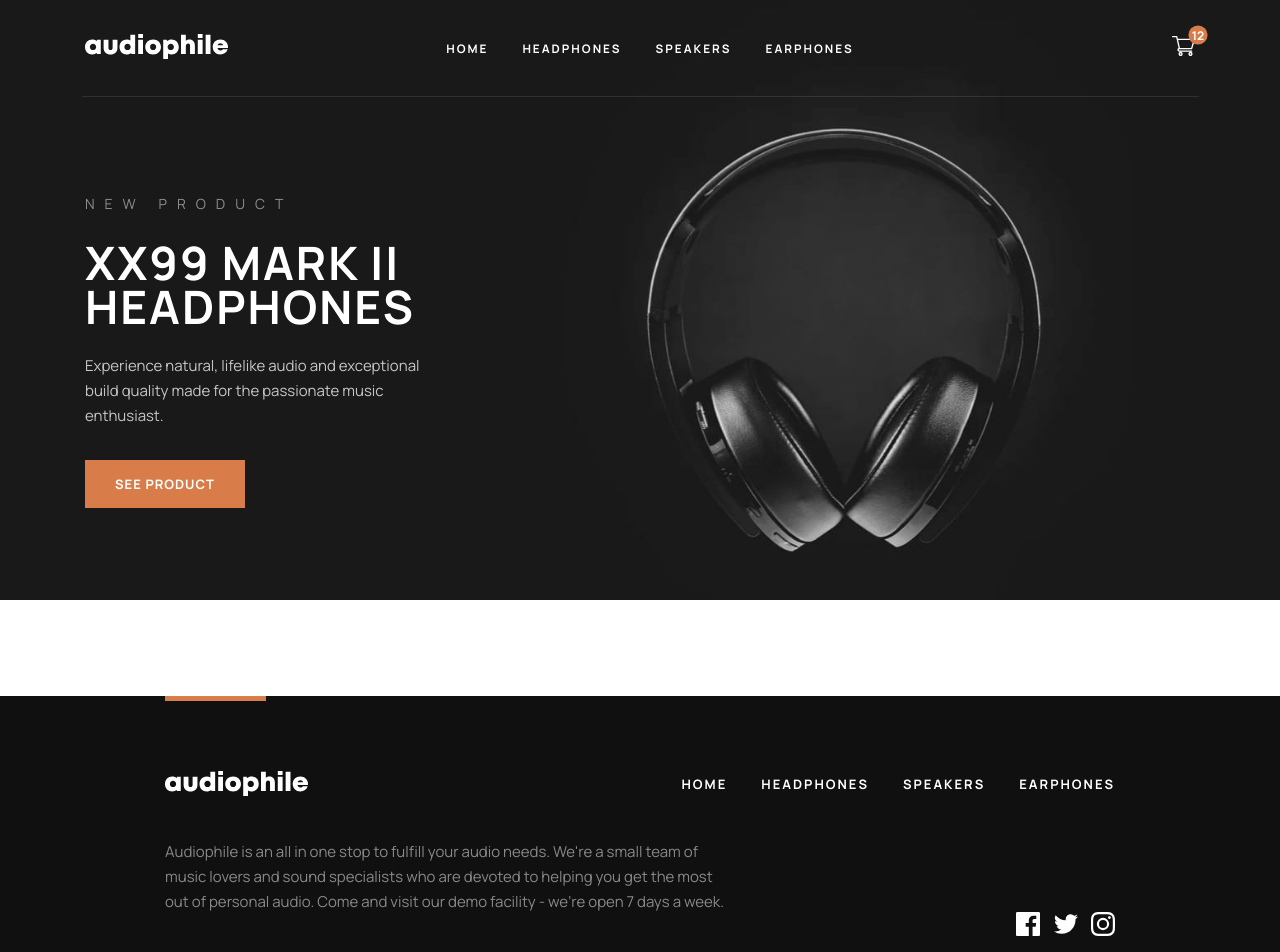
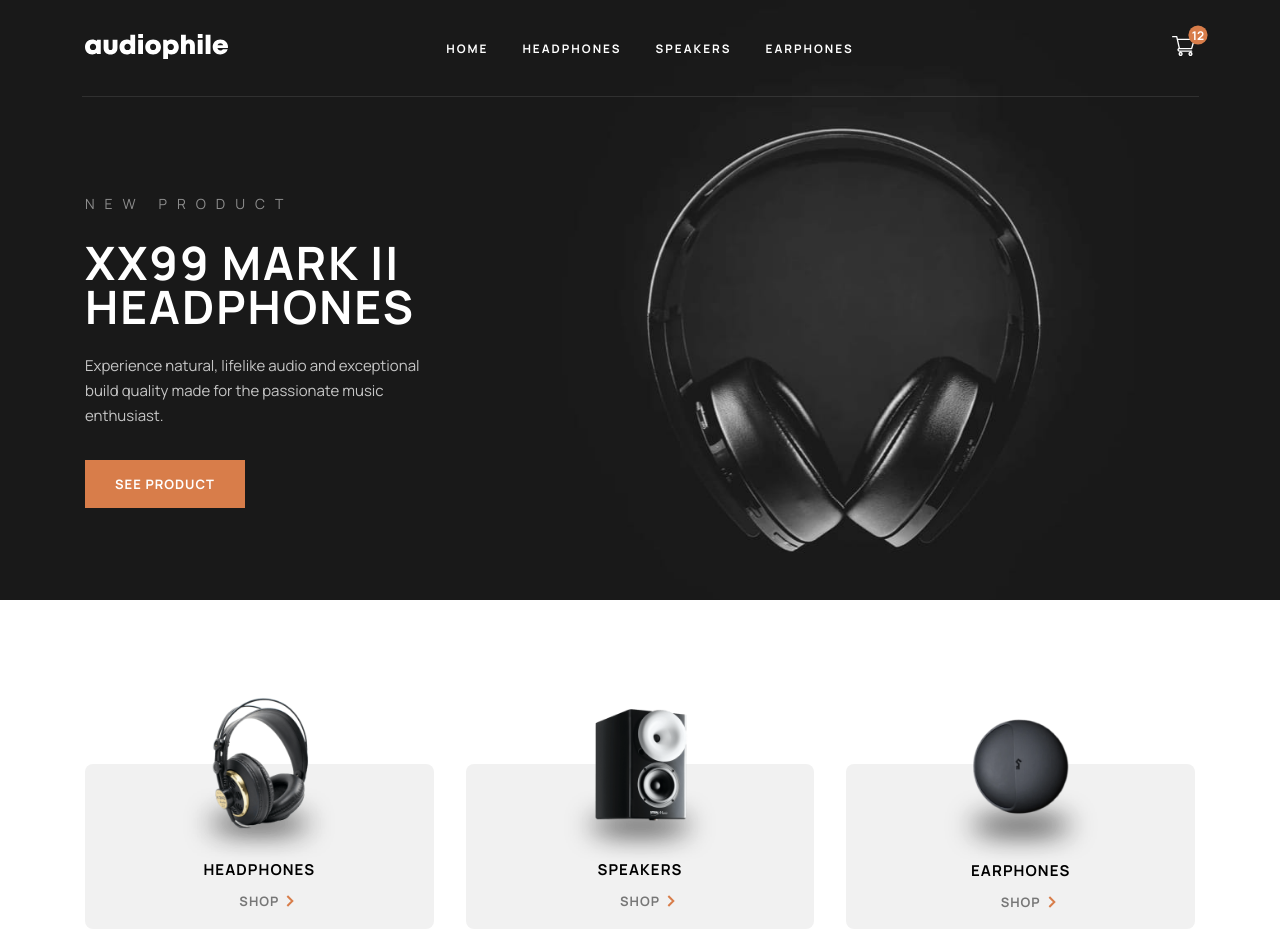
Before and after one commit to ClaudioFerreira1/audiophile-ecommerce, a React (Create React App) app: page / in a window 1280 px wide. Shown: the top 952 px of the page. Built offline with nearby package versions, Linux system fonts and the light colour scheme.

Commit message:
finished second part home

```diff
--- a/src/components/ProductsCategories.js
+++ b/src/components/ProductsCategories.js
@@ -53,6 +53,7 @@ const Wrapper = styled.div`
     display: flex;
     flex-direction: column;
     row-gap: 6.8rem;
+    max-width: 111rem;
   }
 
   .div-category {
@@ -135,6 +136,7 @@ const Wrapper = styled.div`
 
   }
 
+
 `
 
 export default ProductsCategories
--- a/src/pages/Home.js
+++ b/src/pages/Home.js
@@ -1,6 +1,7 @@
 import React from 'react'
 import styled from 'styled-components'
 import { Link } from 'react-router-dom'
+import ProductsCategories from "../components/ProductsCategories.js"
 import backgroundMobile from "../assets/home/mobile/image-header.jpg"
 import backgroundTablet from "../assets/home/tablet/image-header.jpg"
 import backgroundDesktop from "../assets/home/desktop/image-hero.jpg"
@@ -20,11 +21,20 @@ const Home = () => {
           </div>
         </Link>
       </div>
+      <div className="products-categories">
+        <ProductsCategories />
+      </div>
+
     </Wrapper>
   )
 }
 
 const Wrapper = styled.section`
+
+  .products-categories {
+    margin-top: -6.25rem;
+  }
+
   .mark-two-background {
     width: 100%;
     background-color: #191919;
@@ -98,6 +108,12 @@ const Wrapper = styled.section`
     }
   }
 
+  @media (min-width: 600px) {
+    .products-categories {
+      margin-top: -4rem;
+    }
+  }
+
   @media (min-width: 630px) {
     .mark-two-background {
       background-size: contain;
@@ -116,6 +132,11 @@ const Wrapper = styled.section`
   }
 
   @media (min-width: 860px) {
+
+    .products-categories {
+      margin-top: -4rem;
+    }
+
     .mark-two-background {
       background-image: url(${backgroundDesktop});
       background-size: cover;
```
